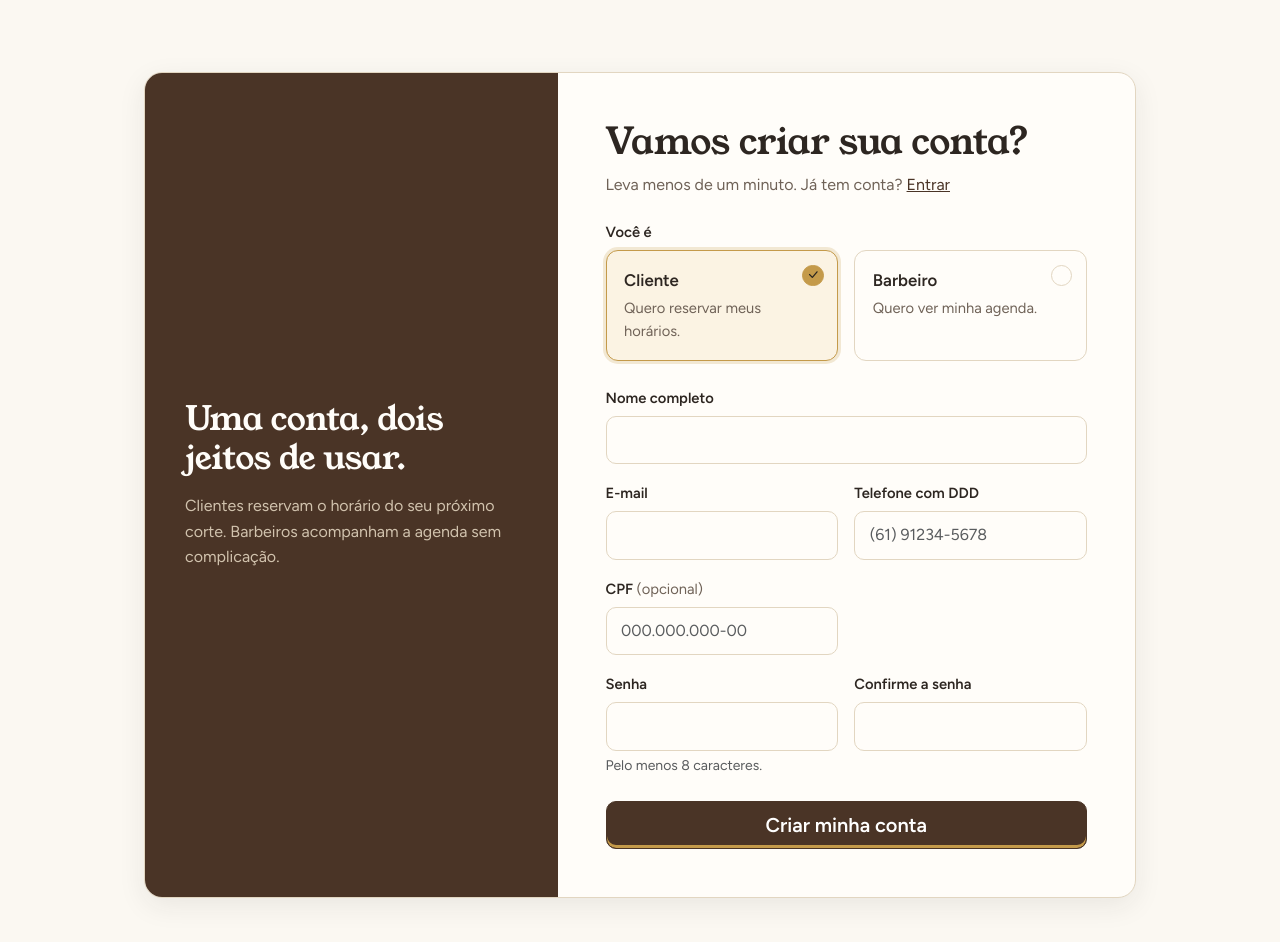
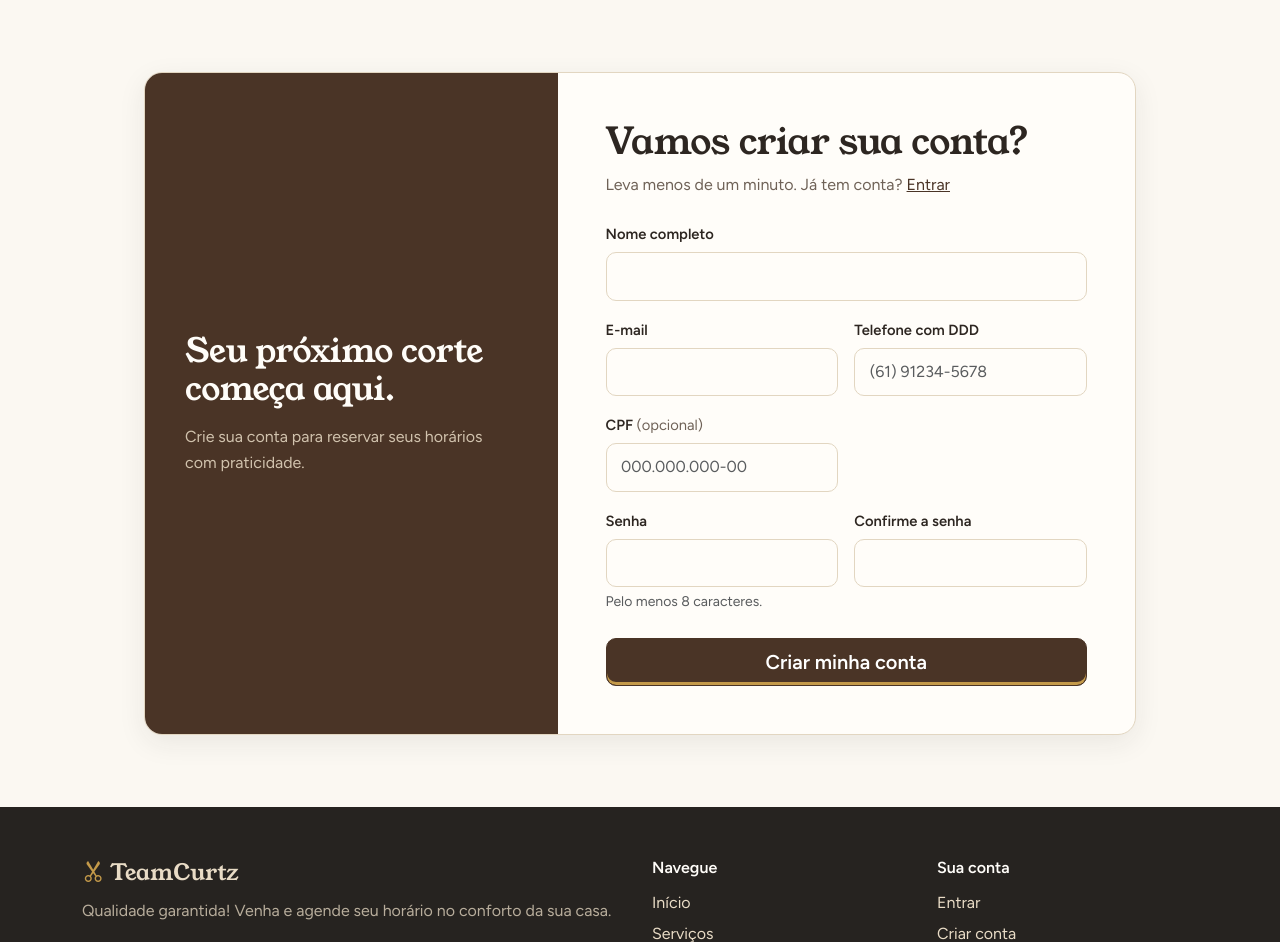
Before and after one commit to Italo-Matheus/Sistema_Barbearia, a PHP site: page /view/cadastro.php in a window 1280 px wide. Shown: the part 69-1011 px from the top of the page. Run offline with PHP 8.4, Linux system fonts and the light colour scheme.

Commit message:
att dia 05/2026

```diff
--- a/controller/UsuarioController.php
+++ b/controller/UsuarioController.php
@@ -25,7 +25,6 @@ class UsuarioController
 
         $dados = $resultado['dados'];
         $erros = $resultado['erros'];
-        $ehBarbeiro = $dados['tipo'] === 'barbeiro';
         $tituloPagina = 'Criar conta';
         require __DIR__ . '/../view/cadastrar_usuario.php';
     }
--- a/model/UsuarioCadastroModel.php
+++ b/model/UsuarioCadastroModel.php
@@ -14,13 +14,10 @@ class UsuarioCadastroModel
     public function processar(array $post, bool $enviado, bool $tokenCsrfValido): array
     {
         $dados = [
-            'tipo' => 'cliente',
             'nome' => '',
             'email' => '',
             'telefone' => '',
             'cpf' => '',
-            'especialidade' => '',
-            'descricao' => '',
         ];
         $erros = [];
         $cadastrado = false;
@@ -34,10 +31,6 @@ class UsuarioCadastroModel
 
             if (!$tokenCsrfValido) {
                 $erros['geral'] = 'Sua sessão expirou. Recarregue a página e tente de novo.';
-            }
-
-            if (!in_array($dados['tipo'], ['cliente', 'barbeiro'], true)) {
-                $erros['tipo'] = 'Escolha se você é cliente ou barbeiro.';
             }
 
             if (strlen($dados['nome']) < 5 || strpos($dados['nome'], ' ') === false) {
@@ -70,15 +63,6 @@ class UsuarioCadastroModel
                 $erros['confirmar_senha'] = 'As senhas não são iguais.';
             }
 
-            if ($dados['tipo'] === 'barbeiro') {
-                if (strlen($dados['especialidade']) > 100) {
-                    $erros['especialidade'] = 'A especialidade pode ter até 100 caracteres.';
-                }
-                if (strlen($dados['descricao']) > 300) {
-                    $erros['descricao'] = 'A descrição pode ter até 300 caracteres.';
-                }
-            }
-
             if (!isset($erros['email']) && $this->usuarioDAO->emailExiste($dados['email'])) {
                 $erros['email'] = 'Esse e-mail já tem uma conta. Que tal entrar?';
             }
@@ -87,7 +71,6 @@ class UsuarioCadastroModel
             }
 
             if (!$erros) {
-                $ehBarbeiro = $dados['tipo'] === 'barbeiro';
                 try {
                     $usuario = new UsuarioDTO(
                         $dados['nome'],
@@ -95,9 +78,9 @@ class UsuarioCadastroModel
                         $telefone,
                         $cpf !== '' ? $cpf : null,
                         password_hash($senha, PASSWORD_DEFAULT),
-                        $dados['tipo'],
-                        $ehBarbeiro && $dados['especialidade'] !== '' ? $dados['especialidade'] : null,
-                        $ehBarbeiro && $dados['descricao'] !== '' ? $dados['descricao'] : null
+                        'cliente',
+                        null,
+                        null
                     );
                     $this->usuarioDAO->cadastrar($usuario);
                     $cadastrado = true;
--- a/view/cadastrar_usuario.php
+++ b/view/cadastrar_usuario.php
@@ -9,8 +9,8 @@ require __DIR__ . '/../includes/header.php';
             <div class="row g-0">
                 <div class="col-lg-5 d-none d-lg-block">
                     <div class="auth-lateral">
-                        <h2>Uma conta, dois jeitos de usar.</h2>
-                        <p>Clientes reservam o horário do seu próximo corte. Barbeiros acompanham a agenda sem complicação.</p>
+                        <h2>Seu próximo corte começa aqui.</h2>
+                        <p>Crie sua conta para reservar seus horários com praticidade.</p>
                     </div>
                 </div>
 
@@ -29,31 +29,6 @@ require __DIR__ . '/../includes/header.php';
 
                         <form method="post" action="view/cadastro.php">
                             <?= campoCsrf() ?>
-
-                            <p class="form-label">Você é</p>
-                            <div class="row g-3 mb-4">
-                                <div class="col-sm-6">
-                                    <input class="opcao-input visually-hidden" type="radio" name="tipo"
-                                           id="tipo-cliente" value="cliente" <?= $ehBarbeiro ? '' : 'checked' ?>>
-                                    <label class="opcao" for="tipo-cliente">
-                                        <span class="marca"><i class="bi bi-check-lg" aria-hidden="true"></i></span>
-                                        <span class="opcao-titulo">Cliente</span>
-                                        <span class="opcao-texto">Quero reservar meus horários.</span>
-                                    </label>
-                                </div>
-                                <div class="col-sm-6">
-                                    <input class="opcao-input visually-hidden" type="radio" name="tipo"
-                                           id="tipo-barbeiro" value="barbeiro" <?= $ehBarbeiro ? 'checked' : '' ?>>
-                                    <label class="opcao" for="tipo-barbeiro">
-                                        <span class="marca"><i class="bi bi-check-lg" aria-hidden="true"></i></span>
-                                        <span class="opcao-titulo">Barbeiro</span>
-                                        <span class="opcao-texto">Quero ver minha agenda.</span>
-                                    </label>
-                                </div>
-                                <?php if (isset($erros['tipo'])): ?>
-                                    <div class="col-12"><div class="text-danger small"><?= e($erros['tipo']) ?></div></div>
-                                <?php endif; ?>
-                            </div>
 
                             <div class="row g-3">
                                 <div class="col-12">
@@ -101,28 +76,6 @@ require __DIR__ . '/../includes/header.php';
                                     <?= erroCampo($erros, 'confirmar_senha') ?>
                                 </div>
 
-                                <!-- Aparece só para barbeiros (o JavaScript mostra e esconde) -->
-                                <div class="col-12 campos-barbeiro<?= $ehBarbeiro ? '' : ' oculto' ?>" id="campos-barbeiro">
-                                    <div class="row g-3">
-                                        <div class="col-12">
-                                            <p class="fw-semibold mb-0">Conte um pouco sobre você <span class="texto-suave fw-normal">(opcional)</span></p>
-                                        </div>
-                                        <div class="col-12">
-                                            <label for="especialidade" class="form-label">Especialidade</label>
-                                            <input type="text" class="form-control<?= classeInvalido($erros, 'especialidade') ?>" id="especialidade"
-                                                   name="especialidade" value="<?= e($dados['especialidade']) ?>" maxlength="100"
-                                                   placeholder="Ex.: degradê e barba desenhada">
-                                            <?= erroCampo($erros, 'especialidade') ?>
-                                        </div>
-                                        <div class="col-12">
-                                            <label for="descricao" class="form-label">Descrição profissional</label>
-                                            <textarea class="form-control<?= classeInvalido($erros, 'descricao') ?>" id="descricao" name="descricao"
-                                                      rows="3" maxlength="300"
-                                                      placeholder="Fale da sua experiência em poucas linhas."><?= e($dados['descricao']) ?></textarea>
-                                            <?= erroCampo($erros, 'descricao') ?>
-                                        </div>
-                                    </div>
-                                </div>
                             </div>
 
                             <button type="submit" class="btn btn-marrom btn-lg w-100 mt-4">Criar minha conta</button>
```
